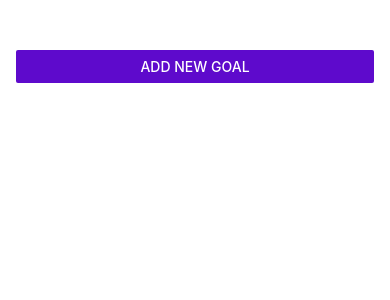
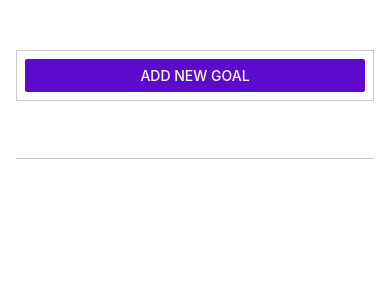
Before and after one commit to GWphua/react-native-udemy, a React Native app: screen / in a window 390 px wide. Shown: the top 300 px of the page. Built offline with nearby package versions, Linux system fonts and the light colour scheme.

Commit message:
Final touches to app.

```diff
--- a/App.tsx
+++ b/App.tsx
@@ -1,5 +1,6 @@
+import { StatusBar } from "expo-status-bar";
 import { useState } from "react";
-import { FlatList, StyleSheet, View, Button } from "react-native";
+import { Button, FlatList, StyleSheet, Text, View } from "react-native";
 import GoalInput from "./components/GoalInput";
 import GoalItem from "./components/GoalItem";
 
@@ -32,17 +33,25 @@ export default function App() {
   };
 
   return (
+    <>
+      <StatusBar style="light" />
       <View style={styles.container}>
+        <View style={styles.buttonContainer}>
           <Button
             title="Add New Goal"
             color="#5e0acc"
             onPress={startAddGoalHandler}
           />
+        </View>
+
         <GoalInput
           onAddGoal={onAddGoal}
           showModal={modalIsVisible}
           closeModal={endAddGoalHandler}
         />
+        <View style={styles.goalsTitleContainer}>
+          <Text style={styles.goalsTitle}>Goals List</Text>
+        </View>
         <View style={styles.goalsContainer}>
           <FlatList
             data={courseGoals}
@@ -58,6 +67,7 @@ export default function App() {
           />
         </View>
       </View>
+    </>
   );
 }
 
@@ -69,8 +79,24 @@ const styles = StyleSheet.create({
     paddingTop: 50,
     paddingHorizontal: 16,
   },
-
+  buttonContainer: {
+    padding: 8,
+    borderWidth: 1,
+    borderColor: "#cccccc",
+    marginBottom: 25,
+  },
+  goalsTitleContainer: {
+    alignItems: "center",
+  },
+  goalsTitle: {
+    color: "white",
+    fontSize: 20,
+    paddingBottom: 8,
+  },
   goalsContainer: {
     flex: 5,
+    paddingTop: 8,
+    borderTopWidth: 1,
+    borderColor: "#cccccc",
   },
 });
--- a/app.json
+++ b/app.json
@@ -5,6 +5,7 @@
     "version": "1.0.0",
     "orientation": "portrait",
     "icon": "./assets/icon.png",
+    "backgroundColor": "#1e085a",
     "userInterfaceStyle": "light",
     "splash": {
       "image": "./assets/splash.png",
@@ -14,9 +15,7 @@
     "updates": {
       "fallbackToCacheTimeout": 0
     },
-    "assetBundlePatterns": [
-      "**/*"
-    ],
+    "assetBundlePatterns": ["**/*"],
     "ios": {
       "supportsTablet": true
     },
```
Lines whose indentation alone changed are shown as unchanged.
